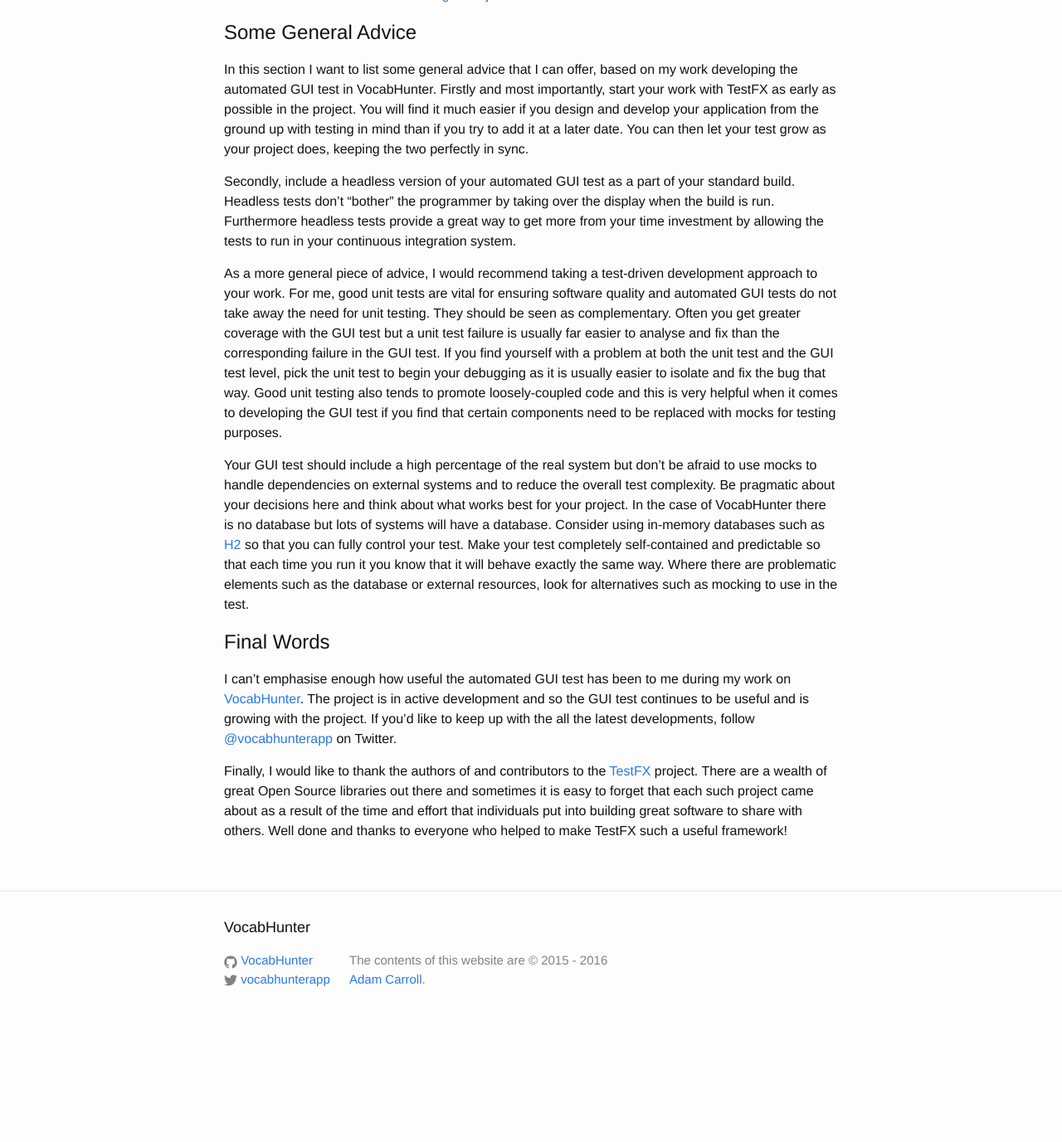
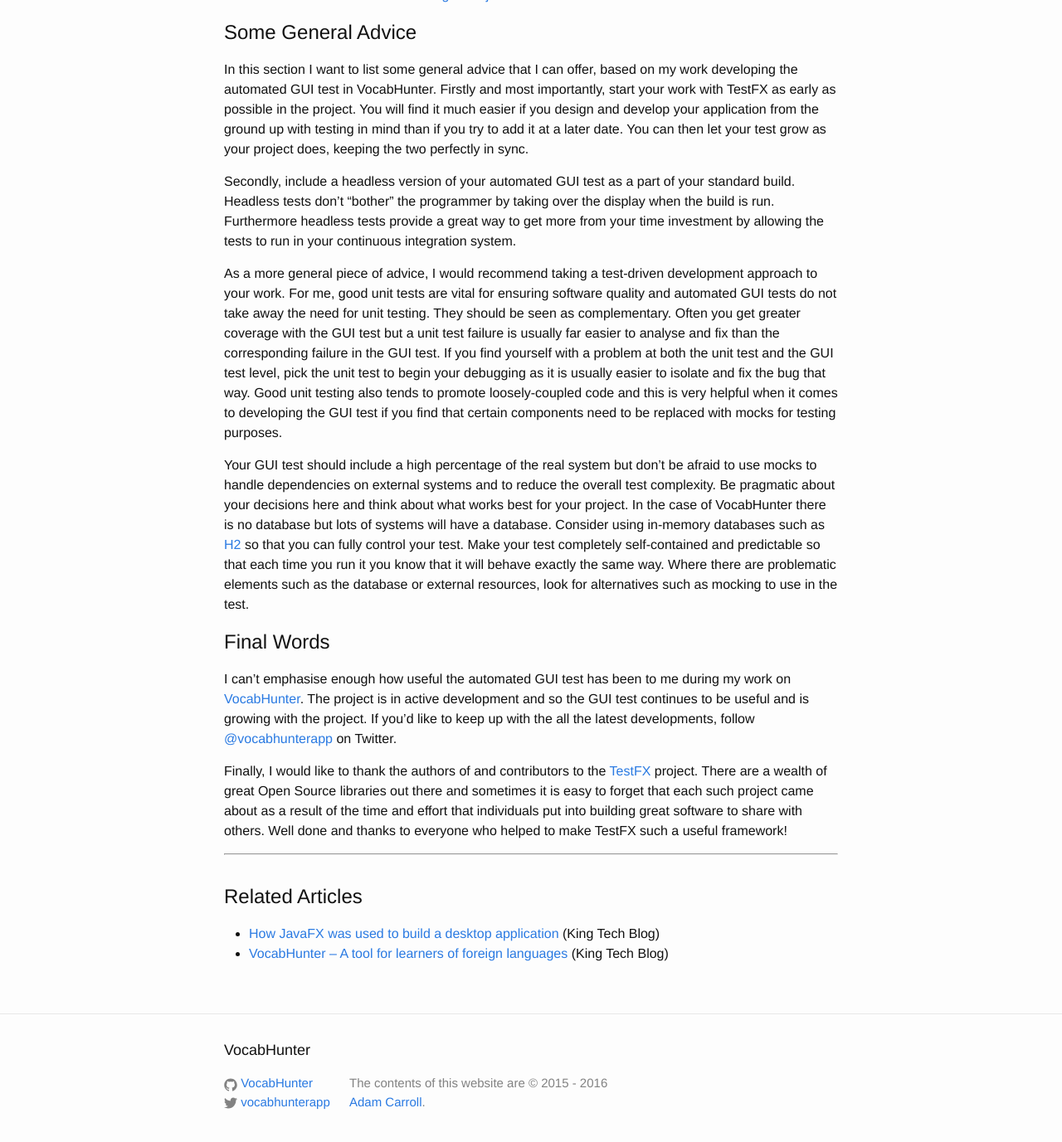
Before and after one commit to VocabHunter/vocabhunter.github.io, a Jekyll site: the page built from _posts/2016-07-27-TestFX.md, in a window 1280 px wide and 1400 px high, scrolled down 10586 px. Shown: the top 1377 px of the window at 83% size. Built offline with Jekyll 4.4.1, drawn with Linux system fonts in a browser that asks for light colours; before the commit the page ends 11838 px from its top, so only the background shows below that.

Commit message:
Added related articles to TestFX post

```diff
--- a/_posts/2016-07-27-TestFX.md
+++ b/_posts/2016-07-27-TestFX.md
@@ -254,10 +254,17 @@
 
 Finally, I would like to thank the authors of and contributors to the [TestFX] project.  There are a wealth of great Open Source libraries out there and sometimes it is easy to forget that each such project came about as a result of the time and effort that individuals put into building great software to share with others.  Well done and thanks to everyone who helped to make TestFX such a useful framework!
 
+___
+
+# Related Articles
+* [How JavaFX was used to build a desktop application][KingTechBlog2] (King Tech Blog)
+* [VocabHunter – A tool for learners of foreign languages][KingTechBlog] (King Tech Blog)
+
 [VocabHunter]:/
 [GitHub]:https://github.com/VocabHunter/VocabHunter
 [FixedVersion]:https://github.com/VocabHunter/VocabHunter/tree/1.0.16
 [KingTechBlog]:https://techblog.king.com/vocabhunter-a-tool-for-learners-of-foreign-languages/
+[KingTechBlog2]:https://techblog.king.com/javafx-used-build-desktop-application/
 [VocabHunterCI]:https://travis-ci.org/VocabHunter/VocabHunter
 
 [TestFX]:https://github.com/TestFX/TestFX
--- a/_sass/_base.scss
+++ b/_sass/_base.scss
@@ -2,9 +2,14 @@
  * Reset some basic elements
  */
 body, h1, h2, h3, h4, h5, h6,
-p, blockquote, pre, hr,
+p, blockquote, pre,
 dl, dd, ol, ul, figure {
     margin: 0;
+    padding: 0;
+}
+
+hr {
+    margin: 0 0 2em 0;
     padding: 0;
 }
 
```
